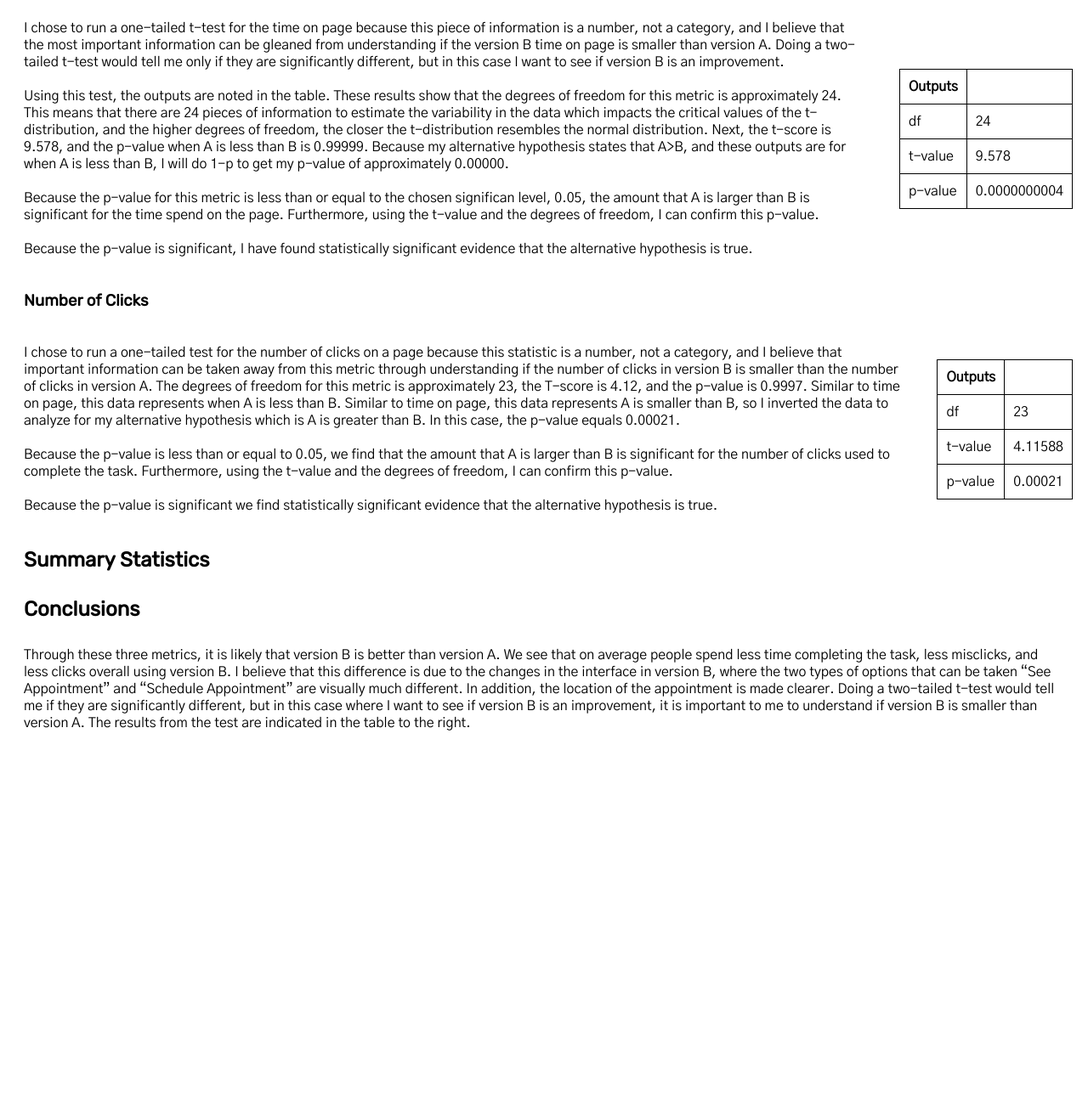
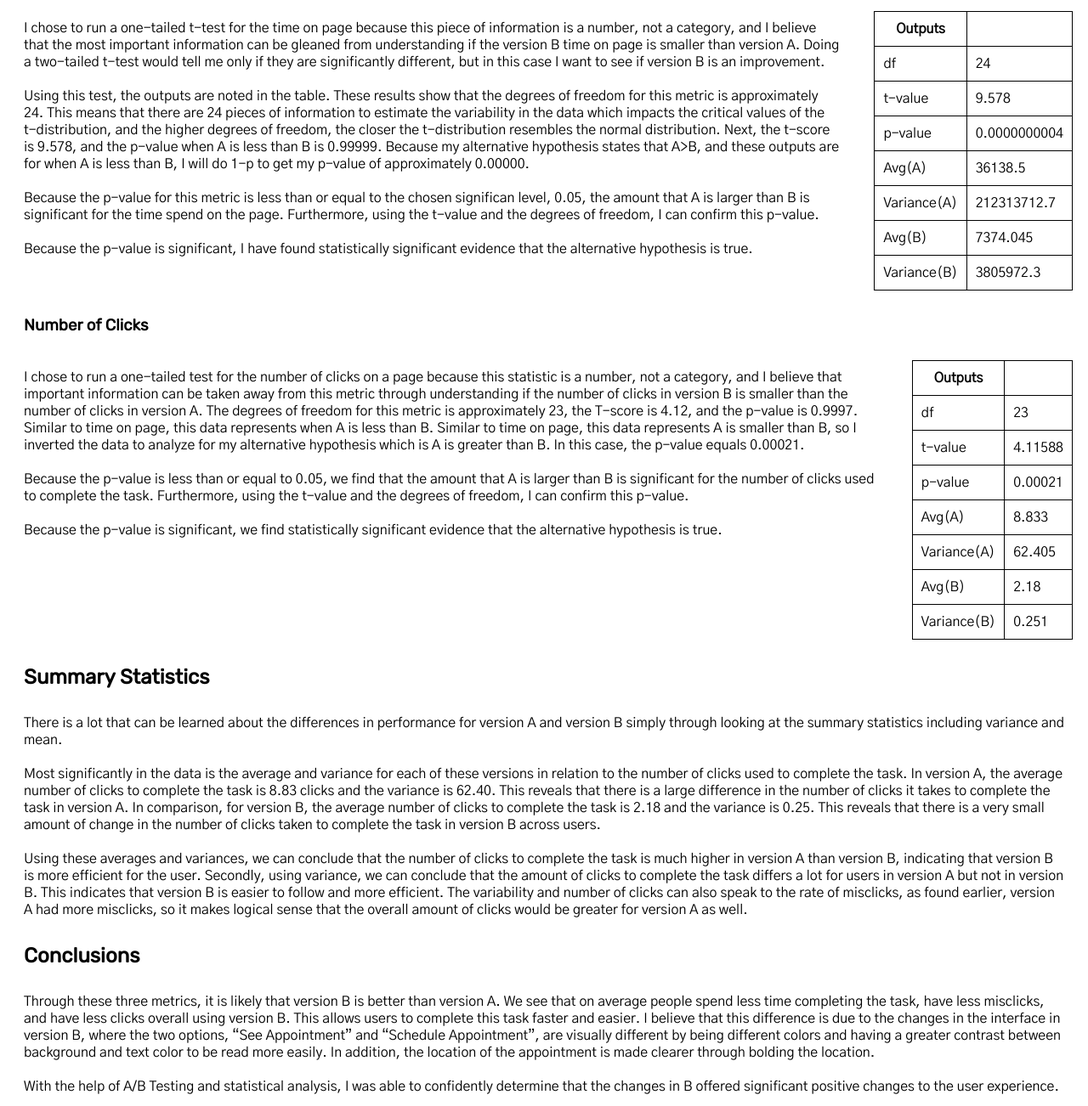
Before and after one commit to helium-balloon/ab-testing-case-study, a plain HTML site: page index.html in a window 1280 px wide. Shown: the part 2439-3741 px from the top of the page at 85% size. Before the commit the page ends 3320 px from the top, so only its background shows below. Drawn offline with Linux system fonts and the light colour scheme.

Commit message:
feat: finished adding information in

```diff
--- a/index.html
+++ b/index.html
@@ -235,13 +235,13 @@
               A, 12 users misclicked and 12 users did not misclick. In sample B,
               0 users misclicked and 22 users did not misclick. <br /><br />
 
-              Because the p-value is less than 0.05, the difference between versions A and B
-              with respect to misclick rate is significant. We can come to the
-              same conclusion through using the chi square statistic as well,
-              which is 14.88. Using the degree of freedom, we can find the
-              critical value of chi^2 to be 3.841, which is less than the chi^2
-              value, so the magnitude of difference between the two groups is
-              significant. <br /><br />
+              Because the p-value is less than 0.05, the difference between
+              versions A and B with respect to misclick rate is significant. We
+              can come to the same conclusion through using the chi square
+              statistic as well, which is 14.88. Using the degree of freedom, we
+              can find the critical value of chi^2 to be 3.841, which is less
+              than the chi^2 value, so the magnitude of difference between the
+              two groups is significant. <br /><br />
 
               Because the p-value is significant and the chi-square statistic is
               significant, we find statistically significant evidence that the
@@ -317,6 +317,22 @@
                   <td>p-value</td>
                   <td>0.0000000004</td>
                 </tr>
+                <tr>
+                  <td>Avg(A)</td>
+                  <td>36138.5</td>
+                </tr>
+                <tr>
+                  <td>Variance(A)</td>
+                  <td>212313712.7</td>
+                </tr>
+                <tr>
+                  <td>Avg(B)</td>
+                  <td>7374.045</td>
+                </tr>
+                <tr>
+                  <td>Variance(B)</td>
+                  <td>3805972.3</td>
+                </tr>
               </table>
             </div>
           </div>
@@ -344,7 +360,7 @@
               <br />
               <br />
 
-              Because the p-value is significant we find statistically
+              Because the p-value is significant, we find statistically
               significant evidence that the alternative hypothesis is true.
             </p>
             <div class="center">
@@ -364,6 +380,22 @@
                   <td>p-value</td>
                   <td>0.00021</td>
                 </tr>
+                <tr>
+                  <td>Avg(A)</td>
+                  <td>8.833</td>
+                </tr>
+                <tr>
+                  <td>Variance(A)</td>
+                  <td>62.405</td>
+                </tr>
+                <tr>
+                  <td>Avg(B)</td>
+                  <td>2.18</td>
+                </tr>
+                <tr>
+                  <td>Variance(B)</td>
+                  <td>0.251</td>
+                </tr>
               </table>
             </div>
           </div>
@@ -372,6 +404,34 @@
 
       <div>
         <h2>Summary Statistics</h2>
+        <p>
+          There is a lot that can be learned about the differences in
+          performance for version A and version B simply through looking at the
+          summary statistics including variance and mean.
+          <br /><br />
+
+          Most significantly in the data is the average and variance for each of
+          these versions in relation to the number of clicks used to complete
+          the task. In version A, the average number of clicks to complete the
+          task is 8.83 clicks and the variance is 62.40. This reveals that there
+          is a large difference in the number of clicks it takes to complete the
+          task in version A. In comparison, for version B, the average number of
+          clicks to complete the task is 2.18 and the variance is 0.25. This
+          reveals that there is a very small amount of change in the number of
+          clicks taken to complete the task in version B across users.
+          <br /><br />
+
+          Using these averages and variances, we can conclude that the number of
+          clicks to complete the task is much higher in version A than version
+          B, indicating that version B is more efficient for the user. Secondly,
+          using variance, we can conclude that the amount of clicks to complete
+          the task differs a lot for users in version A but not in version B.
+          This indicates that version B is easier to follow and more efficient.
+          The variability and number of clicks can also speak to the rate of
+          misclicks, as found earlier, version A had more misclicks, so it makes
+          logical sense that the overall amount of clicks would be greater for
+          version A as well.
+        </p>
       </div>
 
       <div>
@@ -379,16 +439,18 @@
         <p>
           Through these three metrics, it is likely that version B is better
           than version A. We see that on average people spend less time
-          completing the task, less misclicks, and less clicks overall using
-          version B. I believe that this difference is due to the changes in the
-          interface in version B, where the two types of options that can be
-          taken “See Appointment” and “Schedule Appointment” are visually much
-          different. In addition, the location of the appointment is made
-          clearer. Doing a two-tailed t-test would tell me if they are
-          significantly different, but in this case where I want to see if
-          version B is an improvement, it is important to me to understand if
-          version B is smaller than version A. The results from the test are
-          indicated in the table to the right.
+          completing the task, have less misclicks, and have less clicks overall
+          using version B. This allows users to complete this task faster and
+          easier. I believe that this difference is due to the changes in the
+          interface in version B, where the two options, “See Appointment” and
+          “Schedule Appointment”, are visually different by being different
+          colors and having a greater contrast between background and text color
+          to be read more easily. In addition, the location of the appointment
+          is made clearer through bolding the location. <br /><br />
+
+          With the help of A/B Testing and statistical analysis, I was able to
+          confidently determine that the changes in B offered significant
+          positive changes to the user experience.
         </p>
       </div>
     </main>
```
